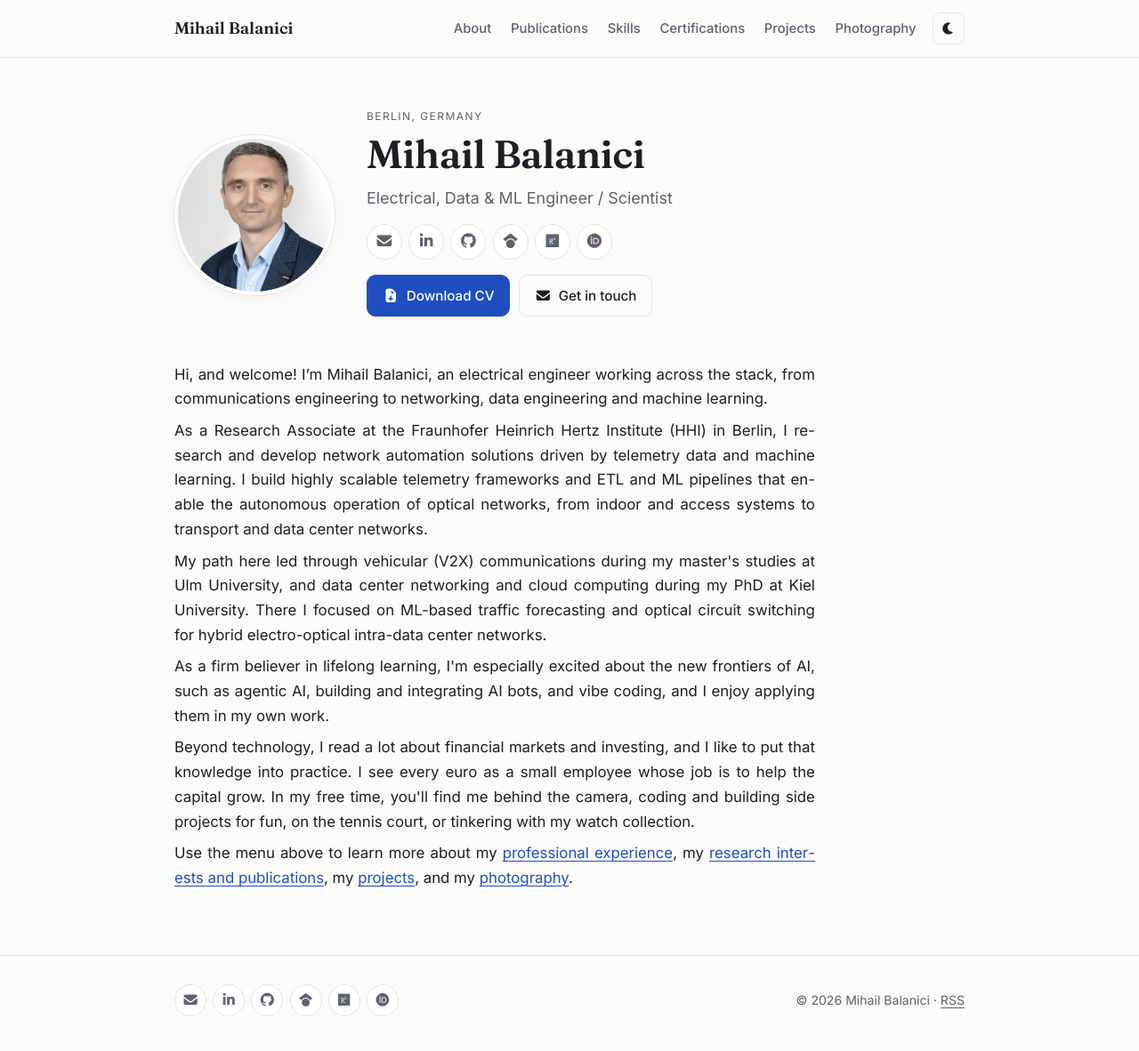
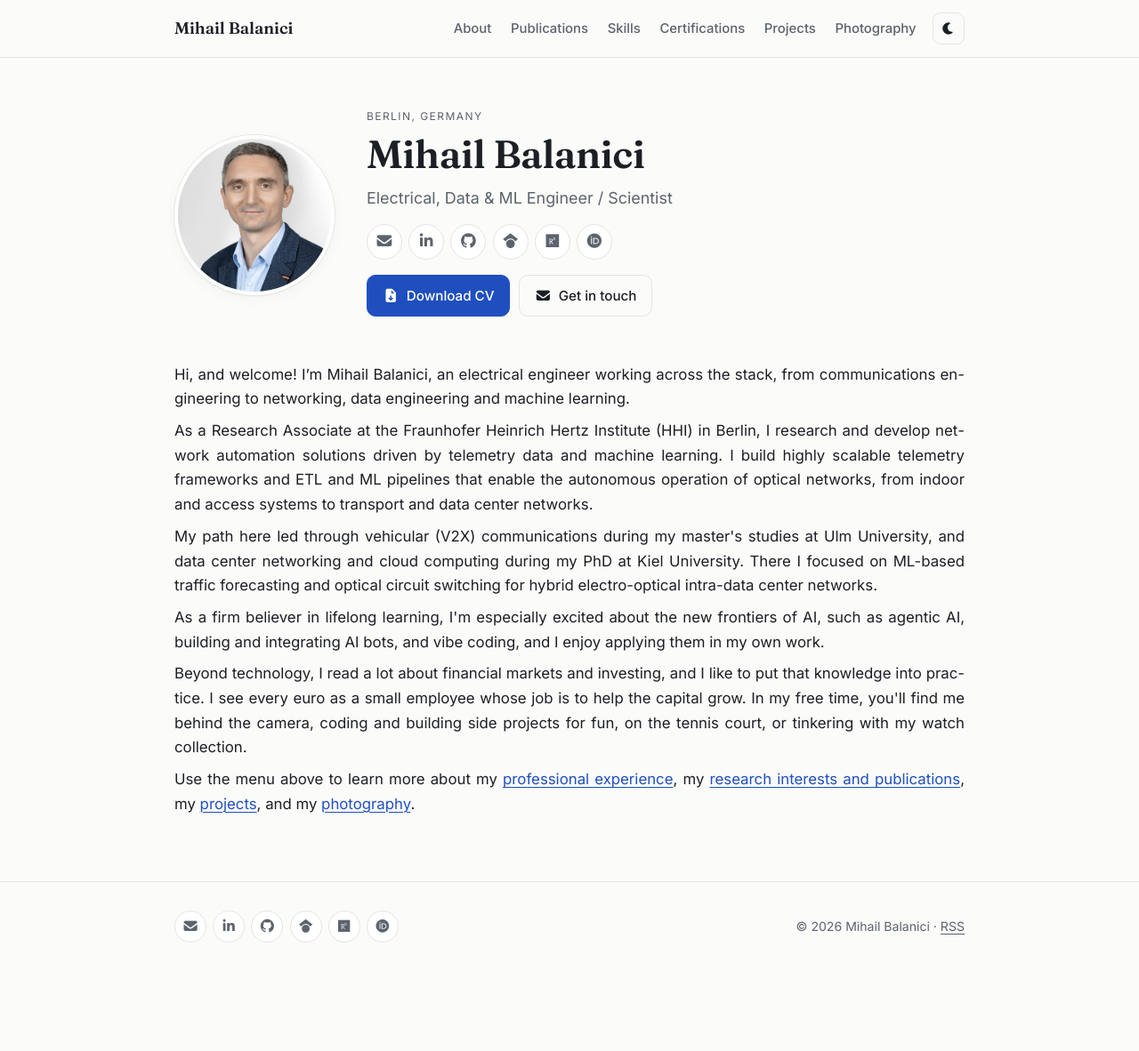
Before and after one commit to mihailbalanici/mihailbalanici.github.io, a Jekyll site: the page built from index.html, in a window 1280 px wide and 1183 px high. Shown: the whole window at 89% size. Built offline with Jekyll 4.4.1, drawn with Linux system fonts in a browser that asks for light colours.

Commit message:
Update style.css

```diff
--- a/assets/css/style.css
+++ b/assets/css/style.css
@@ -160,7 +160,7 @@ main.wrap { padding-top: 3.5rem; padding-bottom: 4rem; }
   .hero .social, .actions { justify-content: center; }
   .avatar { width: 140px; height: 140px; }
 }
-.about { margin-top: 2.75rem; max-width: 68ch; font-size: 1.05rem; }
+.about { margin-top: 2.75rem; font-size: 1.05rem; }
 .placeholder-note { color: var(--muted); font-style: italic; }
 
 /* ---------- Buttons ---------- */
```
